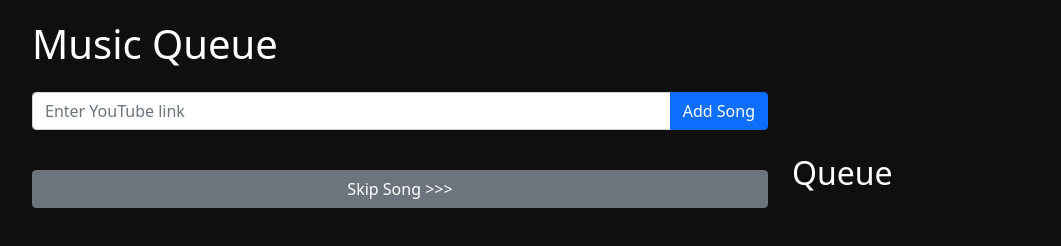
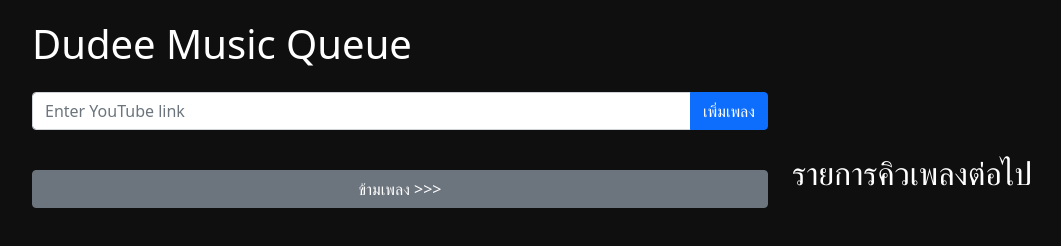
Before and after one commit to greentourn/Youtube-Queue-Music-player, a website: page public/index.html in a window 1280 px wide. Shown: the whole page, without its empty margins (50-1111 px from the left). Drawn offline with nearby package versions, Linux system fonts and the light colour scheme; no server answers.

Commit message:
Adjust language

```diff
--- a/public/index.html
+++ b/public/index.html
@@ -3,19 +3,19 @@
 <head>
   <meta charset="UTF-8">
   <meta name="viewport" content="width=device-width, initial-scale=1.0">
-  <title>Music Queue</title>
+  <title>Dudee Music Queue</title>
   <link href="https://cdn.jsdelivr.net/npm/bootstrap@5.1.3/dist/css/bootstrap.min.css" rel="stylesheet">
   <link rel="stylesheet" href="styles.css">
 </head>
 <body>
   <div class="container">
-    <h1 class="mb-4 text-white">Music Queue</h1>
+    <h1 class="mb-4 text-white">Dudee Music Queue</h1>
 
     <div class="row mb-4">
       <div class="col-md-8">
         <div class="input-group">
           <input id="songInput" type="text" class="form-control" placeholder="Enter YouTube link">
-          <button class="btn btn-primary" onclick="addSong()">Add Song</button>
+          <button class="btn btn-primary" onclick="addSong()">เพิ่มเพลง</button>
         </div>
       </div>
     </div>
@@ -24,10 +24,10 @@
       <div class="col-md-8">
         <h3 id="nowPlaying" class="now-playing-title"></h3>
         <div id="player" class="mb-3"></div>
-        <button class="btn btn-secondary w-100" onclick="skipSong()">Skip Song >>></button>
+        <button class="btn btn-secondary w-100" onclick="skipSong()">ข้ามเพลง >>></button>
       </div>
       <div class="col-md-4">
-        <h2 class="text-white" >Queue</h2>
+        <h2 class="text-white" >รายการคิวเพลงต่อไป</h2>
         <div id="queue" class="list-group overflow-auto"></div>
       </div>
     </div>
--- a/public/script.js
+++ b/public/script.js
@@ -70,7 +70,7 @@
       // อัปเดตชื่อเพลงที่กำลังเล่น
       fetchVideoDetails(videoId, (videoDetails) => {
           const nowPlayingTitle = document.getElementById('nowPlaying');
-          nowPlayingTitle.textContent = `Now Playing: ${videoDetails.title}`;
+          nowPlayingTitle.textContent = `กำลังเล่น: ${videoDetails.title}`;
       });
 
 
@@ -82,7 +82,7 @@
 
       // ลบชื่อเพลงเมื่อไม่มีเพลงเล่น
       const nowPlayingTitle = document.getElementById('nowPlaying');
-      nowPlayingTitle.textContent = '';
+      nowPlayingTitle.textContent = 'ไม่มีเพลง';
   }
 }
 
```
